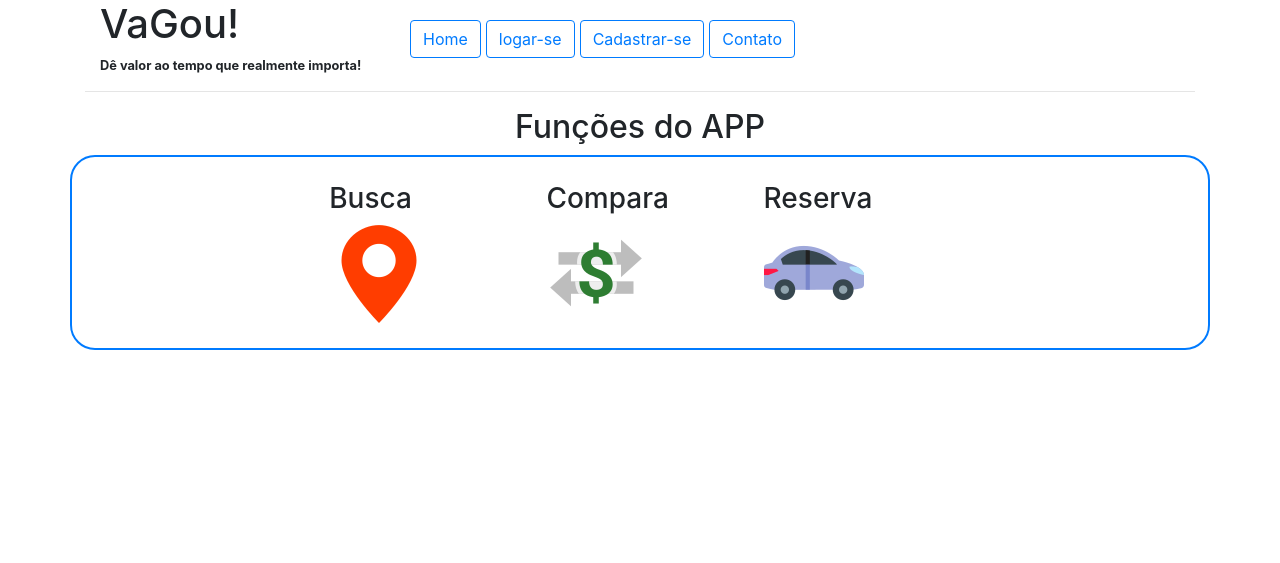
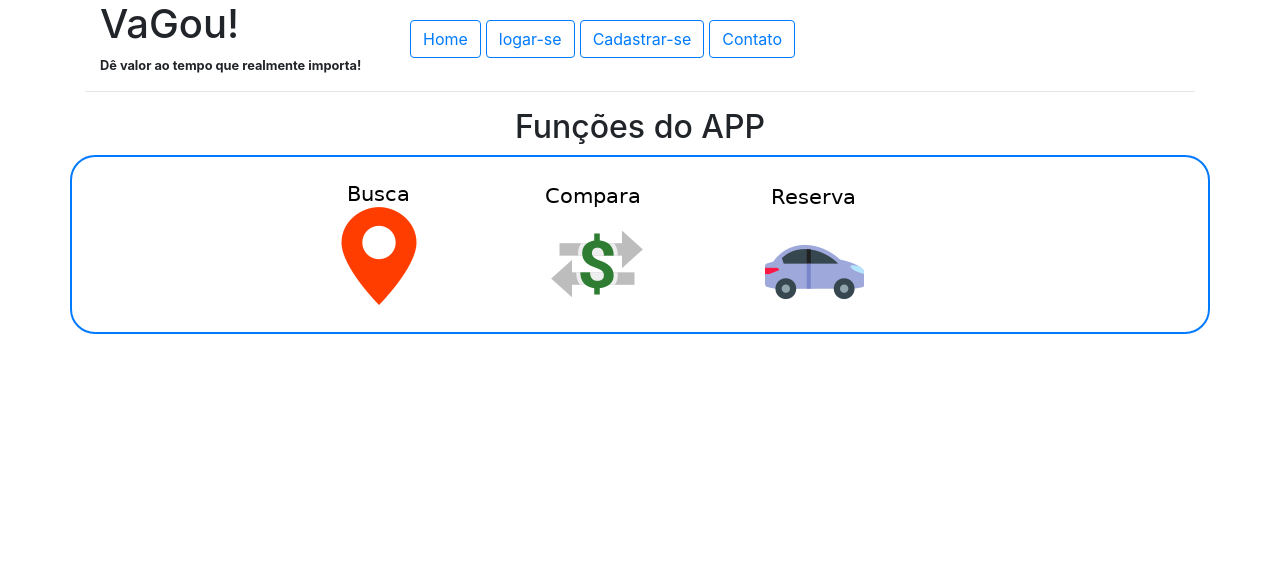
Before and after one commit to MatheusAlcantaraDeLima/vagou, a PHP site: page / in a window 1280 px wide. Shown: the top 563 px of the page. Run offline with PHP 8.4, Linux system fonts and the light colour scheme.

Commit message:
adicionado icones editados das funcoes

```diff
--- a/index.php
+++ b/index.php
@@ -16,16 +16,13 @@
 		<div class="row funcoes">
 			<div class="col"></div>
 			<div class="col">
-				<h3>Busca</h3>
-				<img src="img/icon/busca.png" class="" alt="icone de busca do app VaGou!">
+				<img src="img/icon/busca_icon.png" alt="icone de busca do app VaGou!">
 			</div>
 			<div class="col">
-				<h3>Compara</h3>
-				<img src="img/icon/compara.png" class="" alt=" icone de comparação de preços do VaGou!">
+				<img src="img/icon/compara_icon.png" alt=" icone de comparação de preços do VaGou!">
 			</div>
 			<div class="col">
-				<h3>Reserva</h3>
-				<img src="img/icon/reserva.png" class="" alt="icone de reserva de vagas do VaGou!">
+				<img src="img/icon/reserva_icon.png" alt="icone de reserva de vagas do VaGou!">
 			</div>
 			<div class="col"></div>
 		</div>
```
Also changed, not shown: img/icon/busca.png (deleted), img/icon/busca_icon.png (added), img/icon/compara.png (deleted), img/icon/compara_icon.png (added), img/icon/reserva.png (deleted), img/icon/reserva_icon.png (added).
